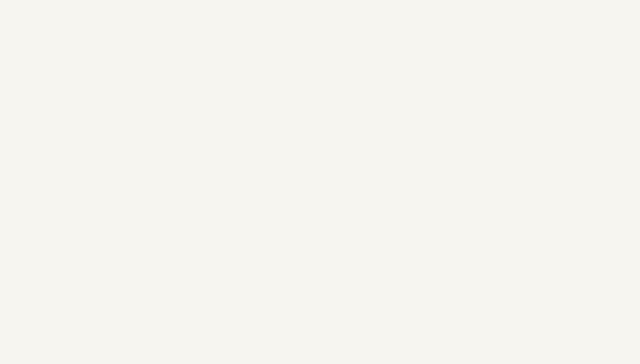
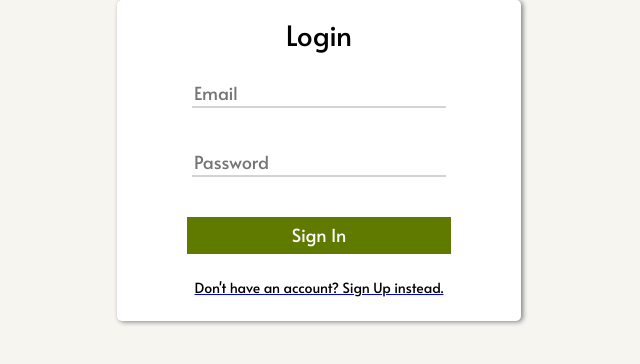
Before and after one commit to mitchHartigan/trekkr, a React (Create React App) app: page /auth in a window 1280 px wide. Shown: the top 364 px of the page, without its empty margins (321-961 px from the left). Built offline with nearby package versions, Linux system fonts and the light colour scheme.

Commit message:
feat: WIP create login/register pages

```diff
--- a/src/App.js
+++ b/src/App.js
@@ -8,6 +8,7 @@ import {
   Route,
   Redirect,
 } from "react-router-dom";
+import Auth from "./homepage/Auth/index";
 
 class App extends React.Component {
   constructor(props) {
@@ -33,6 +34,9 @@ class App extends React.Component {
           <Route path="/pack">
             <BackpackData />
           </Route>
+          <Route path="/auth">
+            <Auth />
+          </Route>
         </Switch>
       </Router>
     );
--- /dev/null
+++ b/src/homepage/Auth/Login.js
@@ -0,0 +1,110 @@
+import React, { Component } from "react";
+import styled from "styled-components";
+import DynamicInput from "../../pack/DynamicInput.elem";
+import { Link } from "react-router-dom";
+
+export default class Login extends Component {
+  constructor(props) {
+    super(props);
+
+    this.state = {
+      email: "",
+      password: "",
+    };
+  }
+
+  _handleUpdate = (evt) => {
+    const { name, value } = evt.target;
+    this.setState({ [name]: value });
+  };
+
+  render() {
+    const { email, password } = this.state;
+
+    return (
+      <Form>
+        <Title>Login</Title>
+        <FieldWrapper>
+          <DynamicInput
+            inputType="text"
+            inputName="email"
+            inputValue={email}
+            inputPlaceholder="Email"
+            fontSize="18"
+            handleUpdate={this._handleUpdate}
+            inputWidth="100%"
+            underlineWidth="100%"
+            alwaysShowUnderline
+          />
+        </FieldWrapper>
+
+        <FieldWrapper>
+          <DynamicInput
+            inputType="password"
+            inputName="password"
+            inputValue={password}
+            inputPlaceholder="Password"
+            fontSize="18"
+            handleUpdate={this._handleUpdate}
+            underlineWidth="100%"
+            inputWidth="100%"
+            alwaysShowUnderline
+          />
+        </FieldWrapper>
+
+        <Button>Sign In</Button>
+        <Link to="/register">
+          <RedirectText>Don't have an account? Sign Up instead.</RedirectText>
+        </Link>
+      </Form>
+    );
+  }
+}
+
+const Title = styled.h1`
+  font-family: Alata;
+  font-size: 28px;
+  font-weight: 500;
+  text-align: center;
+  width: 100%;
+  margin: 5px 0px 0px 0px;
+`;
+
+const Form = styled.div`
+  display: flex;
+  flex-direction: column;
+  width: 30vw;
+  border-radius: 5px;
+  box-shadow: 2px 1px 5px gray;
+  background-color: white;
+  padding: 10px 10px 10px 10px;
+`;
+
+const FieldWrapper = styled.div`
+  margin: 25px 60px 15px 60px;
+`;
+
+const Button = styled.button`
+  margin: 25px 60px 10px 60px;
+  font-family: Alata;
+  font-size: 18px;
+  padding: 5px 0px 7px 0px;
+  cursor: pointer;
+  background-color: #607a00;
+  &: hover {
+    background-color: #708f00;
+    transition: background-color 120ms;
+  }
+  outline: none;
+  border: none;
+  color: white;
+`;
+
+const RedirectText = styled.p`
+  font-family: Alata;
+  font-size: 14px;
+  cursor: pointer;
+  width: 100%;
+  text-align: center;
+  color: black;
+`;
--- /dev/null
+++ b/src/homepage/Auth/Register.js
@@ -0,0 +1,7 @@
+import React, { Component } from "react";
+
+export default class Register extends Component {
+  render() {
+    return <div></div>;
+  }
+}
--- /dev/null
+++ b/src/homepage/Auth/index.js
@@ -0,0 +1,37 @@
+import React, { Component } from "react";
+import styled from "styled-components";
+import Register from "./Register";
+import Login from "./Login";
+
+export default class index extends Component {
+  constructor(props) {
+    super(props);
+
+    this.state = {
+      showLogin: true,
+    };
+  }
+
+  toggleForm = () => {
+    this.setState({ showLogin: !this.state.showLogin });
+  };
+
+  render() {
+    return (
+      <Container>
+        {this.state.showLogin ? (
+          <Login toggleForm={this.toggleForm} />
+        ) : (
+          <Register toggleForm={this.toggleForm} />
+        )}
+      </Container>
+    );
+  }
+}
+
+const Container = styled.div`
+  display: flex;
+  flex-direction: row;
+  justify-content: center;
+  background-color: #f6f5f0;
+`;
--- a/src/homepage/Span.js
+++ b/src/homepage/Span.js
@@ -4,14 +4,14 @@ import styled from "styled-components";
 export default function Span(props) {
   return (
     <SpanContainer align={props.align}>
-      <SpanElem color={props.color} />
+      <SpanElem color={props.color} width={props.width} />
     </SpanContainer>
   );
 }
 
 const SpanElem = styled.span`
-  width: 10vw;
-  height: 1px;
+  width: ${(props) => (props.width ? props.width : "10vw")};
+  height: 2px;
   background: ${(props) => (props.color ? props.color : "black")};
 `;
 
--- a/src/pack/DynamicInput.elem.js
+++ b/src/pack/DynamicInput.elem.js
@@ -89,6 +89,9 @@ export default class DynamicInput extends Component {
       textAlign,
       inputStyles,
       containerStyles,
+      underlineWidth,
+      inputWidth,
+      alwaysShowUnderline,
     } = this.props;
 
     return (
@@ -96,7 +99,7 @@ export default class DynamicInput extends Component {
         <Container containerStyles={containerStyles}>
           <Input
             type={inputType}
-            width={this.state.width}
+            width={inputWidth || this.state.width}
             ref={inputRef}
             isDragging={isDragging}
             name={inputName}
@@ -116,7 +119,8 @@ export default class DynamicInput extends Component {
           <Underline
             isHovered={this.state.hovered}
             isFocused={this.state.focused}
-            width={this.state.width}
+            width={underlineWidth || this.state.width}
+            alwaysShowUnderline={alwaysShowUnderline}
           ></Underline>
         </Container>
       </>
@@ -159,8 +163,19 @@ const Input = styled.input`
 `;
 
 const Underline = styled.span`
-  opacity: ${(props) => (props.isFocused || props.isHovered ? "1" : "0")};
-  background-color: ${(props) => (props.isFocused ? "#708f00" : "black")};
+  opacity: ${(props) =>
+    props.isFocused || props.isHovered || props.alwaysShowUnderline
+      ? "1"
+      : "0"};
+  background-color: ${(props) => {
+    if (props.alwaysShowUnderline) {
+      if (props.isHovered && !props.isFocused) {
+        return "black";
+      }
+      return props.isFocused ? "#708f00" : "lightgray";
+    }
+    return props.isFocused ? "#708f00" : "black";
+  }};
   width: ${(props) => props.width};
   height: 2px;
   color: red;
```
Also changed, not shown: src/pack/index.js (+21 -0 lines).
